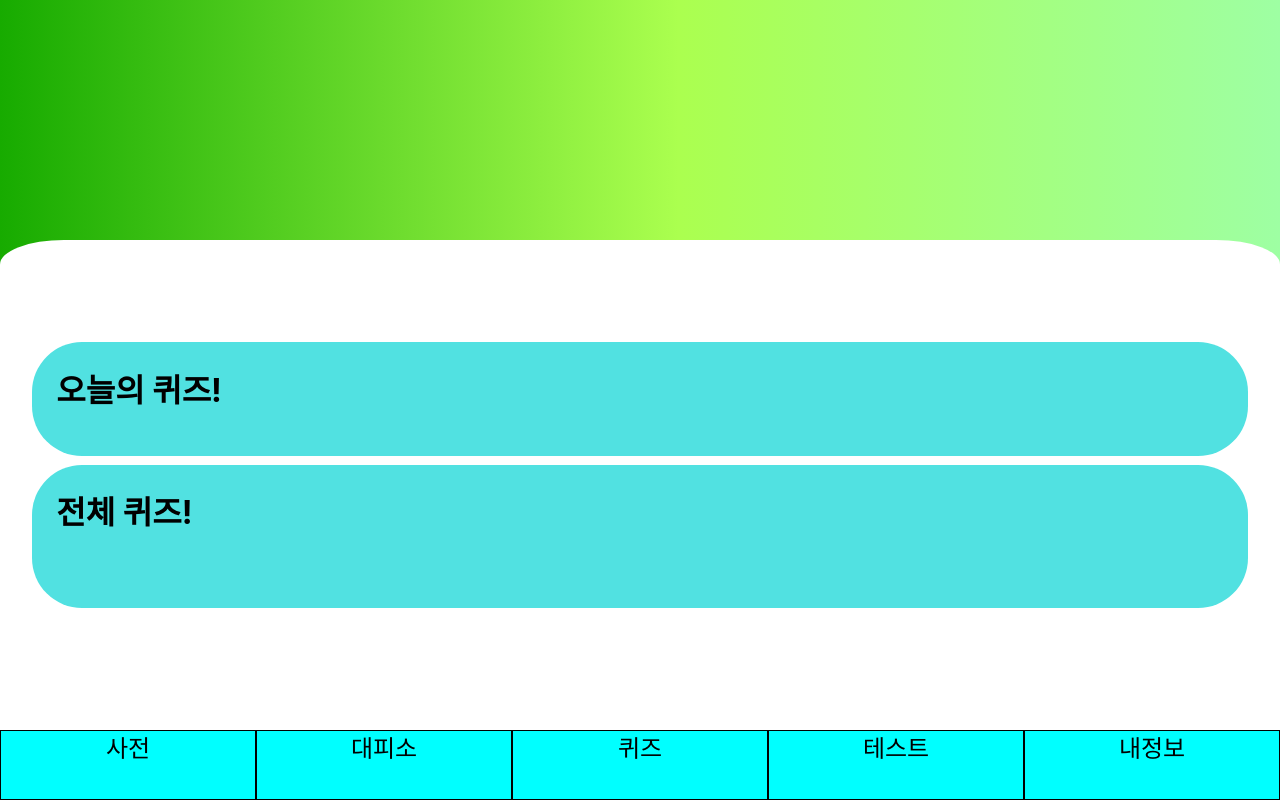
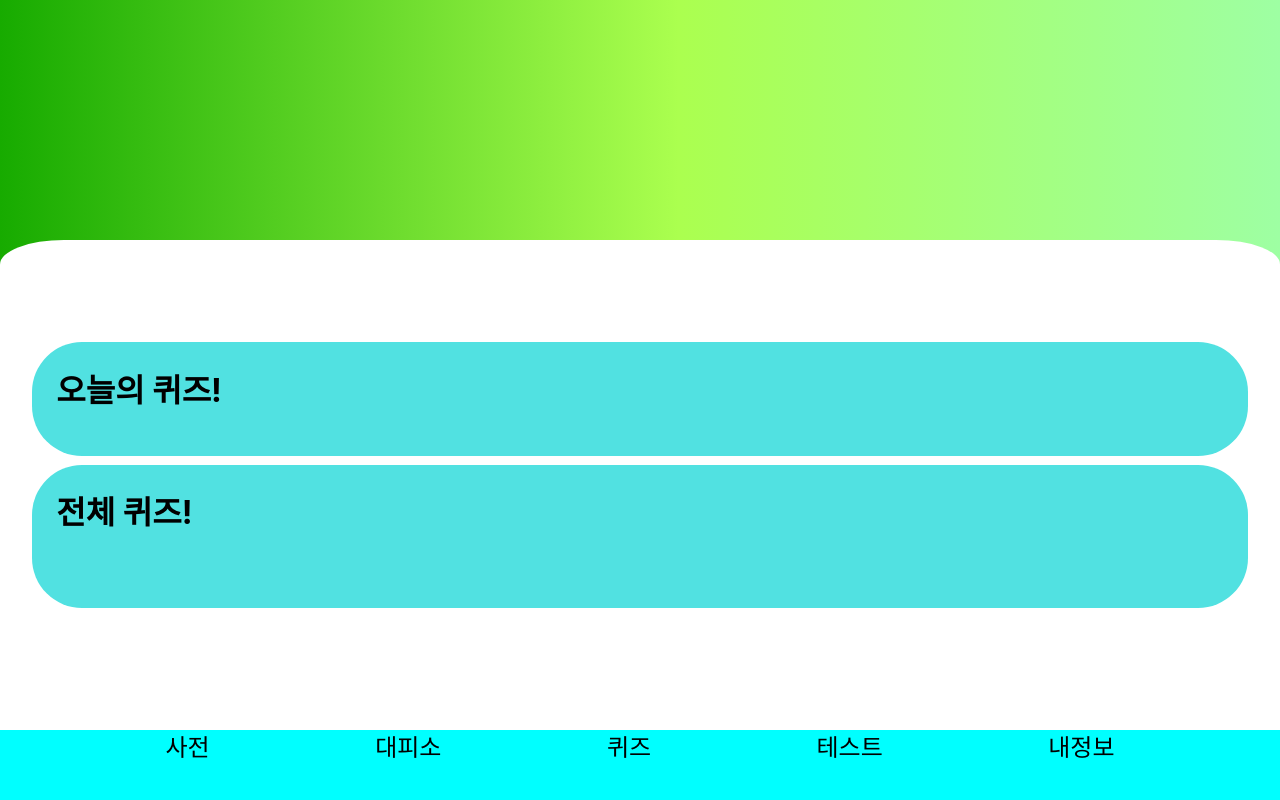
Before and after one commit to MILSPOON/milspoon, a React (Create React App) app: page / in a window 1280 px wide. Built offline with nearby package versions, Linux system fonts and the light colour scheme.

Commit message:
개편: 라우터 추가로 인한 코드 개편

```diff
--- a/src/App.css
+++ b/src/App.css
@@ -33,7 +33,7 @@ nav{
   justify-content: space-evenly;
 }
 
-nav>div{
+nav>link{
   width: 100%;
   border: 1px solid black;
 }
--- a/src/App.jsx
+++ b/src/App.jsx
@@ -2,7 +2,7 @@ import './App.css'
 import './global.css'
 import { useState, useEffect } from 'react'
 import Modal from './components/Modal'
-import { Router } from 'react-router-dom'
+import { Link } from 'react-router-dom'
 function App () {
   // const apiUrl = 'https://api.odcloud.kr/api/15089127/v1/uddi:858d65b9-ce3c-4a68-94b2-989ac92385c9?page=1&perPage=2000&serviceKey=BP1Ko40djjq%2FdGO47n5u7rYb2mIGEFcqZte4zYQihF59HR99CJxkSuEEwTXhErxIX1apz0eudJwcp9HowwFSSA%3D%3D'
 
@@ -13,15 +13,10 @@ function App () {
   //   })
   const [currentEventName, setCurrentEventName] = useState('미지정')
 
-  function moveDictionary () {
-    Router.push('./Pages/Dictionaary')
-  }
-
   function clickMode (e) {
     const modeName = e.target.textContent
     setCurrentEventName(modeName)
   }
-
   useEffect(() => {
     console.log(currentEventName)
   }, [currentEventName])
@@ -38,11 +33,11 @@ function App () {
           </div>
         </div>
         <nav>
-          <div onClick={moveDictionary}>사전</div>
-          <div>대피소</div>
-          <div>퀴즈</div>
-          <div>테스트</div>
-          <div>내정보</div>
+          <Link to={'/dictionary'}>사전</Link>
+          <Link to={'/dictionary'}>대피소</Link>
+          <Link to={'/dictionary'}>퀴즈</Link>
+          <Link to={'/dictionary'}>테스트</Link>
+          <Link to={'/dictionary'}>내정보</Link>
         </nav>
       </div>
     </div>
--- /dev/null
+++ b/src/Router.jsx
@@ -0,0 +1,15 @@
+import { BrowserRouter, Routes, Route } from 'react-router-dom'
+import Dictionary from './Pages/Dictionary'
+import App from './App'
+function Router () {
+  return (
+    <BrowserRouter>
+      <Routes>
+        <Route path='/dictionary' element={<Dictionary/>}></Route>
+        <Route path='/' element={<App/>}></Route>
+      </Routes>
+    </BrowserRouter>
+  )
+}
+
+export default Router
--- a/src/index.js
+++ b/src/index.js
@@ -1,13 +1,12 @@
 import React from 'react'
 import ReactDOM from 'react-dom/client'
 import './index.css'
-import App from './App'
 import reportWebVitals from './reportWebVitals'
-
+import Router from './Router'
 const root = ReactDOM.createRoot(document.getElementById('root'))
 root.render(
   <React.StrictMode>
-    <App />
+    <Router />
   </React.StrictMode>
 )
 
```
Also changed, not shown: src/Pages/Dictionary/style.css (renamed from src/Pages/style.css).
